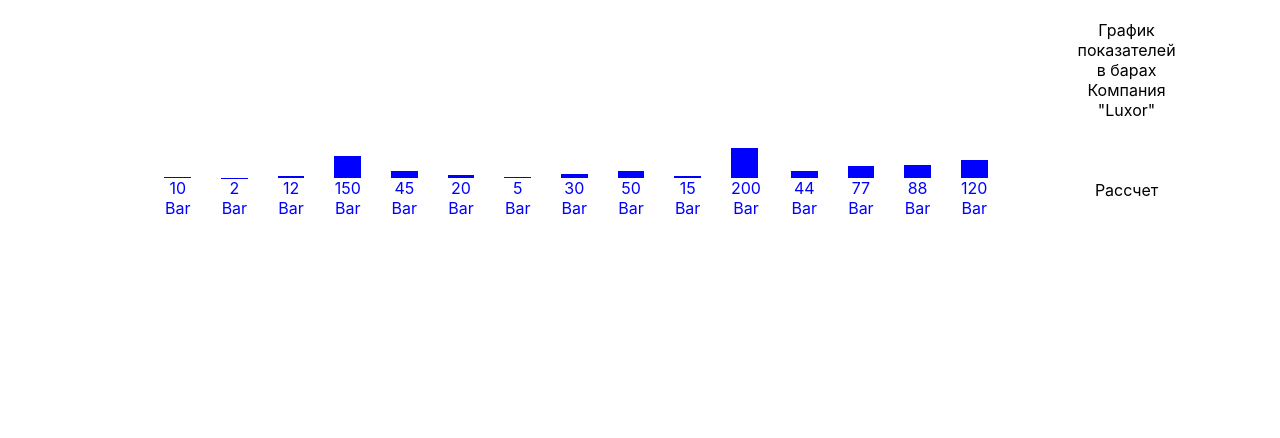
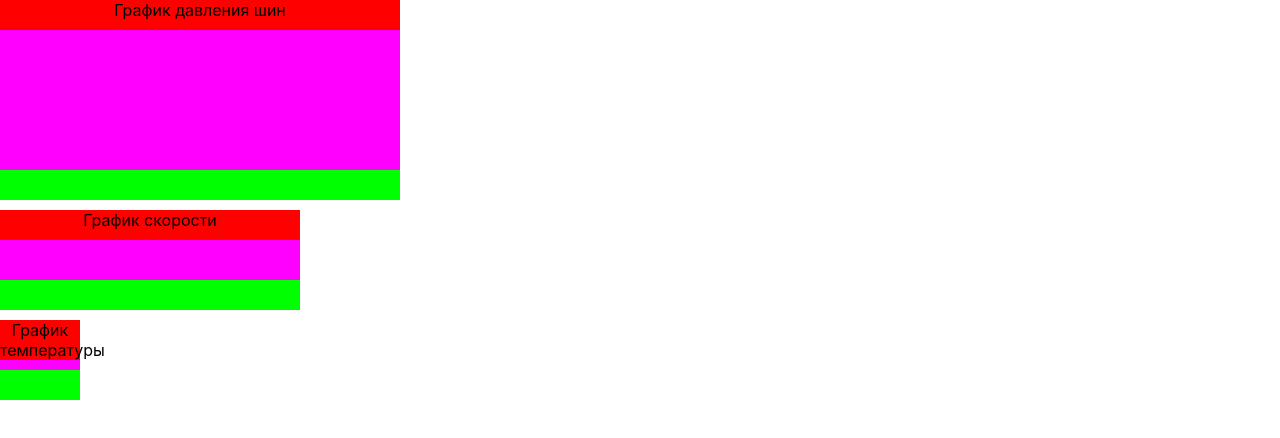
Before and after one commit to zerjg/Graph-, a React (Create React App) app: page / in a window 1280 px wide. Shown: the top 438 px of the page. Built offline with nearby package versions, Linux system fonts and the light colour scheme.

Commit message:
modified graph,dataComponents. added graph.module

```diff
--- a/src/DataComponent.tsx
+++ b/src/DataComponent.tsx
@@ -7,11 +7,11 @@ const DataComponent: React.FC<DataProps> = ({ data }) => {
   const specifiData = [10,2,12,150,45, 20,5, 30, 50, 15,200, 44, 77,88,120];
 
   return (
-    <div className='data' style={{ display: 'flex', alignItems:'center', justifyContent: 'center' }} >
+    <div className='data' style={{ display: 'flex', justifyContent: 'space-between', flexDirection: 'column', height: '400px' }} >
 
-        <Graph data={specifiData}  width={400} height={200} color='blue'  />
-
-
+        <Graph data={specifiData}  width={400} height={200} color='blue' title='График давления шин' />
+        <Graph data={specifiData}  width={300} height={100} color='Lime' title='График скорости' />
+        <Graph data={specifiData}  width={80} height={70} color='SpringGreen' title='График температуры' />
     </div>
   )
 }
--- a/src/graph.tsx
+++ b/src/graph.tsx
@@ -5,51 +5,66 @@ type Props = {
   width: number;
   height: number;
   color: string;
+  title: string;
 };
 
-const Graph: React.FC<Props> = ({ data, width, height, color }) => {
+const Graph: React.FC<Props> = ({
+  data,
+  width,
+  height,
+  color,
+  title,
+}) => {
   const maxValue = Math.max(...data);
   const topContainer = 30;
-  const contentContainer = 30;
-  const bottomAreaContainer = height - topContainer - contentContainer;
+  const bottomAreaContainer = 30;
+  const contentContainer = height - topContainer - bottomAreaContainer;
 
   return (
-    <div className='graphContainer' style={{
-      position: 'absolute',
-      top: 10,
-      width: width,
-      height: height,
-      backgroundColor: 'white',
-      padding: 10,
-      display: 'flex',
-      flexDirection: 'row',
-      alignItems: 'flex-end',
-      justifyContent: 'center',
-    }}>
-      {data.map((value, index) => (
-        <div className='graphColumnContainer' key={index} style={{ marginBottom: 2, marginRight: 30 }}>
-          <div className='graphColumn' style={{
-            backgroundColor: color,
-            width: width / data.length,
-            height: `${(value / maxValue) * contentContainer}px`,
-          }}>
-          </div>
-          <span style={{ color, padding: 0 }}>{value} Bar</span>
-        </div>
-      ))}
-      <div className="mainContainer" style={{
-        height: height, display: 'flex',
-        flexDirection: 'column',
-        position: 'relative',
-        left: 60
-      }}>
-        <div className="top-container" style={{ height: `${topContainer}px` }}>График показателей в барах
-          <div className="content-container" style={{ height: `${contentContainer}px`, }}> Компания "Luxor"
-            <div className="bottom_area-container" style={{ height: `${bottomAreaContainer}px`, display: 'flex', flexDirection: 'column', justifyContent: 'center' }}> Рассчет </div>
-          </div>
-        </div>
-      </div>
+    <div style={{ display: 'flex', flexDirection: 'column', backgroundColor: 'gold', minHeight: height, width: width }}> {/* это наружний контейнер graphContainer column */}
+      <div style={{ width: '100%', textAlign: 'center', backgroundColor: 'red', minHeight: topContainer }}>{title}</div> {/* этот контейнер для title в него вывести переменную title  */}
+      <div style={{ backgroundColor: '#f0f', minHeight: contentContainer }}></div>{/* этот контейнер для графика в него вывести переменную data */}
+      <div style={{ backgroundColor: '#00ff00', minHeight: bottomAreaContainer }}></div>{/* это  контейнер для подписи для нижнего отступа */}
     </div>
-  );
+  )
+  // return (
+  //   <div className='graphContainer' style={{
+  //     position: 'absolute',
+  //     top: 10,
+  //     width: width,
+  //     height: height,
+  //     backgroundColor: 'white',
+  //     padding: 10,
+  //     display: 'flex',
+  //     flexDirection: 'row',
+  //     alignItems: 'flex-end',
+  //     justifyContent: 'center',
+  //   }}>
+  //     {data.map((value, index) => (
+  //       <div className='graphColumnContainer' key={index} style={{ marginBottom: 2, marginRight: 30 }}>
+  //         <div className='graphColumn' style={{
+  //           backgroundColor: color,
+  //           width: width / data.length,
+  //           height: `${(value / maxValue) * contentContainer}px`,
+  //         }}>
+  //         </div>
+  //         <span style={{ color, padding: 0 }}>{value} Bar</span>
+  //       </div>
+  //     ))}
+  //     <div className="mainContainer" style={{
+  //       height: height, display: 'flex',
+  //       flexDirection: 'column',
+  //       position: 'relative',
+  //       left: 60
+  //     }}>
+  //       <div className="top-container" style={{ height: `${topContainer}px` }}>{title}
+  //         <div className="content-container" style={{ height: `${contentContainer}px`, }}>
+  //           <div className="bottom_area-container" style={{ height: `${bottomAreaContainer}px`, display: 'flex', flexDirection: 'column', justifyContent: 'center' }}> Рассчет </div>
+  //         </div>
+  //       </div>
+  //     </div>
+  //   </div>
+  // );
 };
+
 export default Graph;
```
Also changed, not shown: src/graph.module.css (added, +21 -0 lines).
